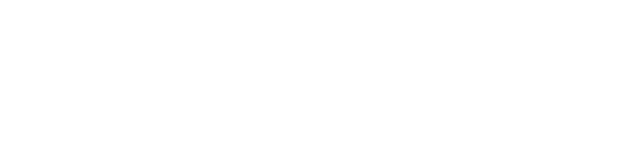
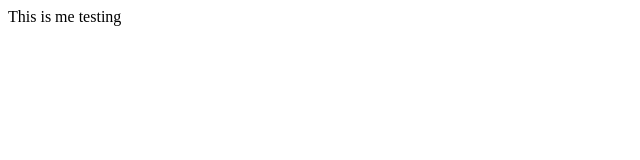
Before and after one commit to devOmizz/javascriptclass, a plain HTML site: page index.html in a window 1280 px wide. Shown: the whole page, without its empty margins (0-640 px from the left). Drawn offline with Linux system fonts and the light colour scheme.

Commit message:
Another commit

```diff
--- a/index.html
+++ b/index.html
@@ -6,6 +6,6 @@
     <title>Document</title>
 </head>
 <body>
-
+    This is me testing
 </body>
 </html>
```
